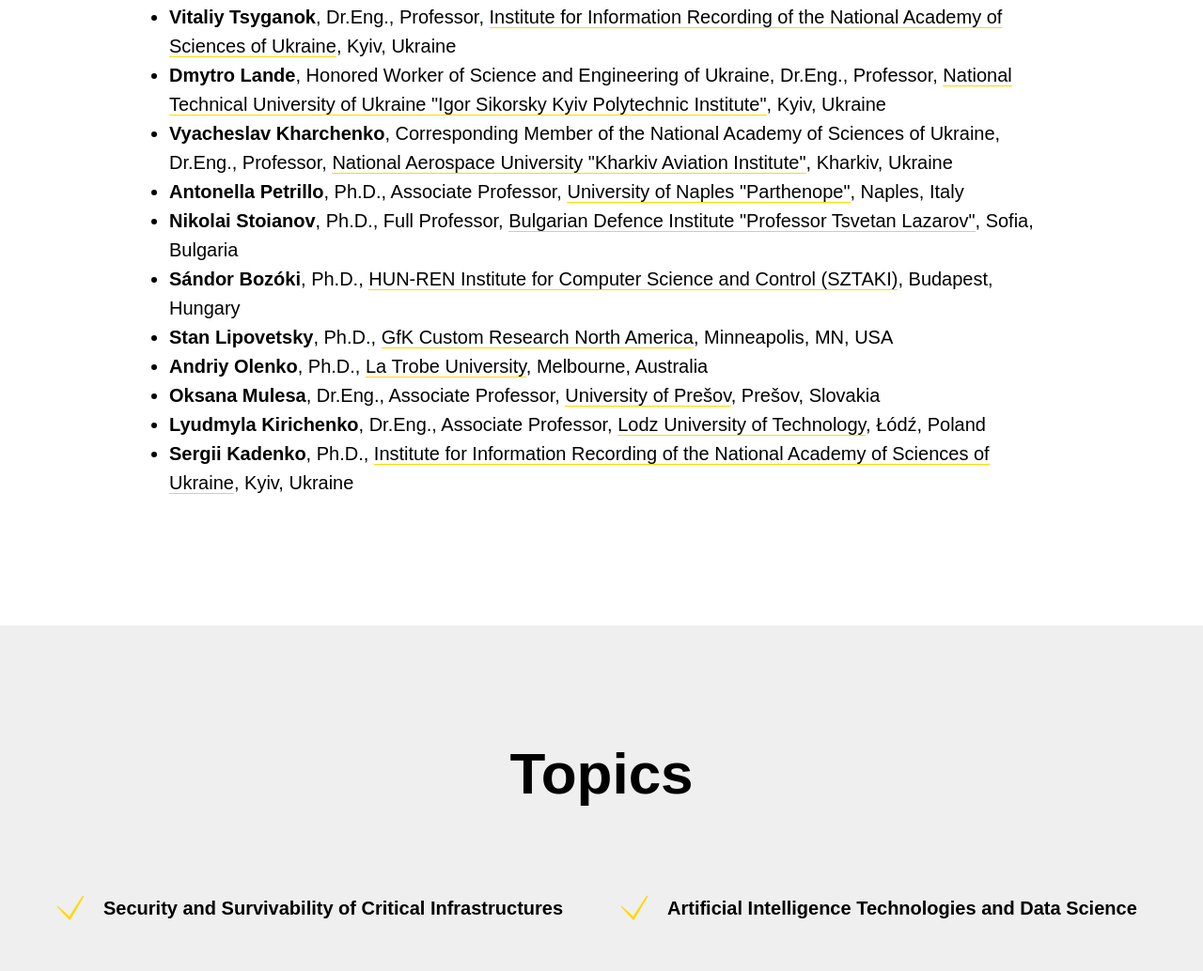
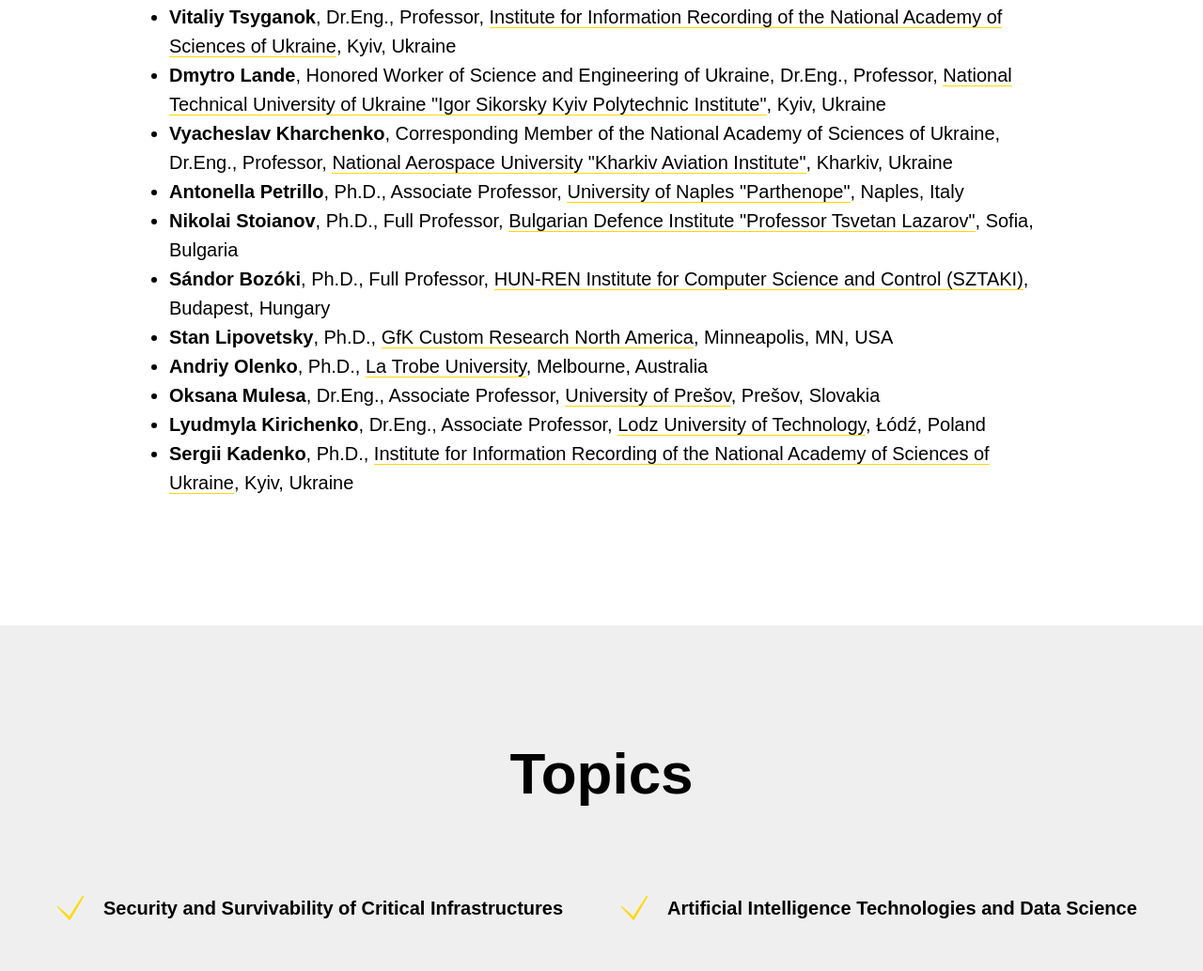
Before and after one commit to its-conf/its-conf.github.io, a plain HTML site: page index.html in a window 1280 px wide. Shown: the part 1980-3014 px from the top of the page at 94% size. Drawn offline with Linux system fonts and the light colour scheme; no server answers; a web font is replaced by a local one.

Commit message:
Update index.html

```diff
--- a/index.html
+++ b/index.html
@@ -353,7 +353,7 @@ $(document).ready(function(){
 <li><b>Vyacheslav Kharchenko</b>, Corresponding Member of the National Academy of Sciences of Ukraine, Dr.Eng., Professor, <a href="https://khai.edu/en" rel="noreferrer noopener" target="_blank" style="border-bottom-width: 1px; border-bottom-style: solid; box-shadow: none; text-decoration: none;">National Aerospace University "Kharkiv Aviation Institute"</a>, Kharkiv, Ukraine</li>
 <li><b>Antonella Petrillo</b>, Ph.D., Associate Professor, <a href="https://www.uniparthenope.it/" rel="noreferrer noopener" target="_blank" style="border-bottom-width: 1px; border-bottom-style: solid; box-shadow: none; text-decoration: none;">University of Naples "Parthenope"</a>, Naples, Italy</li>
 <li><b>Nikolai Stoianov</b>, Ph.D., Full Professor, <a href="https://di.mod.bg" rel="noreferrer noopener" target="_blank" style="border-bottom-width: 1px; border-bottom-style: solid; box-shadow: none; text-decoration: none;">Bulgarian Defence Institute "Professor Tsvetan Lazarov"</a>, Sofia, Bulgaria</li>
-<li><b>Sándor Bozóki</b>, Ph.D., <a href="https://www.sztaki.hu/en" rel="noreferrer noopener" target="_blank" style="border-bottom-width: 1px; border-bottom-style: solid; box-shadow: none; text-decoration: none;">HUN-REN Institute for Computer Science and Control (SZTAKI)</a>, Budapest, Hungary</li>
+<li><b>Sándor Bozóki</b>, Ph.D., Full Professor, <a href="https://www.sztaki.hu/en" rel="noreferrer noopener" target="_blank" style="border-bottom-width: 1px; border-bottom-style: solid; box-shadow: none; text-decoration: none;">HUN-REN Institute for Computer Science and Control (SZTAKI)</a>, Budapest, Hungary</li>
 <li><b>Stan Lipovetsky</b>, Ph.D., <a href="https://www.gfk.com/en-us" rel="noreferrer noopener" target="_blank" style="border-bottom-width: 1px; border-bottom-style: solid; box-shadow: none; text-decoration: none;">GfK Custom Research North America</a>, Minneapolis, MN, USA</li>
 <li><b>Andriy Olenko</b>, Ph.D., <a href="https://scholars.latrobe.edu.au/aolenko" rel="noreferrer noopener" target="_blank" style="border-bottom-width: 1px; border-bottom-style: solid; box-shadow: none; text-decoration: none;">La Trobe University</a>, Melbourne, Australia</li>
 <li><b>Oksana Mulesa</b>, Dr.Eng., Associate Professor, <a href="https://www.unipo.sk/en" rel="noreferrer noopener" target="_blank" style="border-bottom-width: 1px; border-bottom-style: solid; box-shadow: none; text-decoration: none;">University of Prešov</a>, Prešov, Slovakia</li>
```
